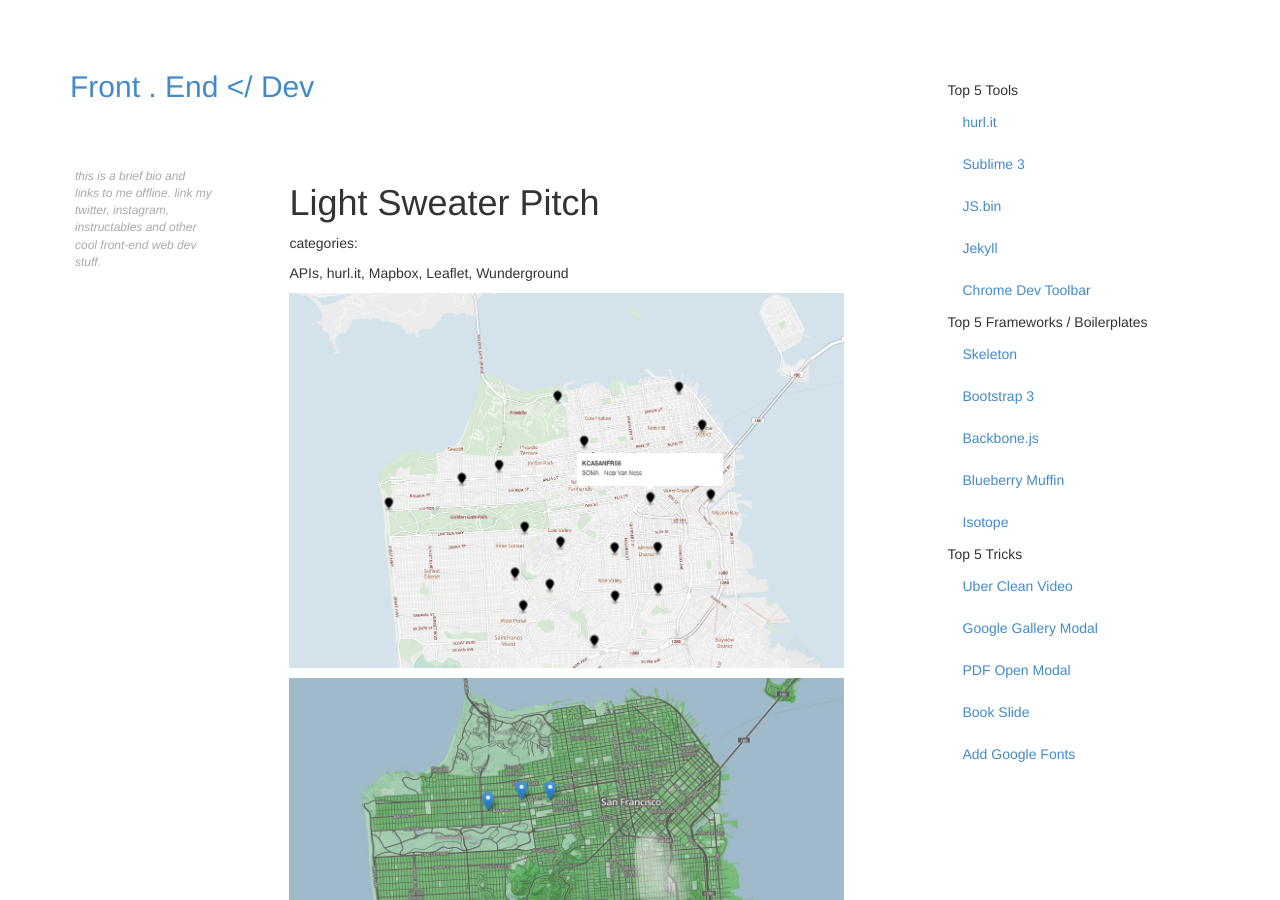
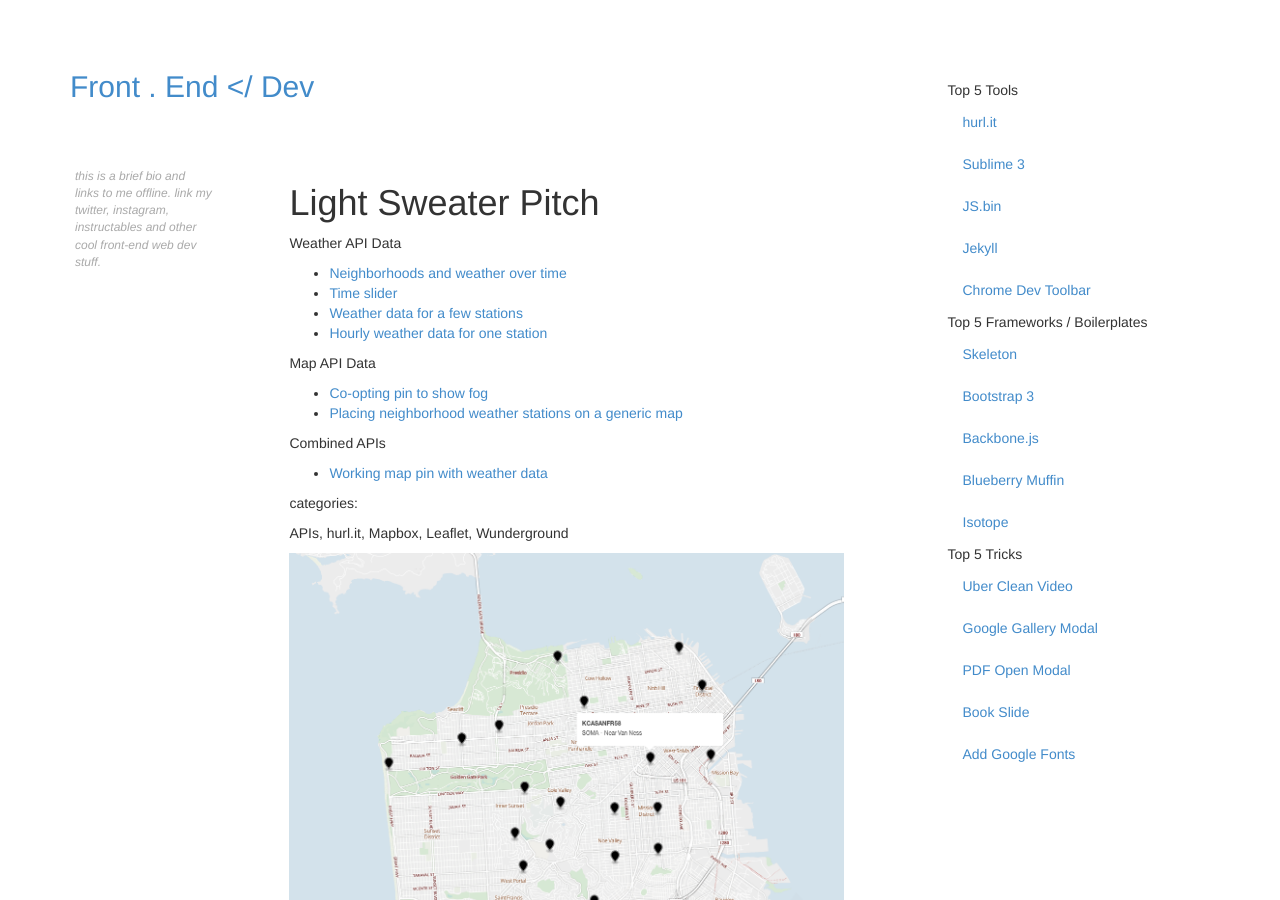
Before and after one commit to amyleew/front-end-dev-lab, a Jekyll site: the page built from _posts/2014-01-01-projecttwo.md, in a window 1280 px wide and 900 px high. Built offline with Jekyll 4.4.1, drawn with Linux system fonts in a browser that asks for light colours; nearby versions of some CDN libraries.

Commit message:
updated projects page

```diff
--- a/_layouts/project.html
+++ b/_layouts/project.html
@@ -9,6 +9,7 @@ title: project
 {{ content }}
 
 <p>categories: <div class"bioRead">{{ page.tags }}</div></p>
+
 
 	<p><img src="{{ page.image1 }}" /></p>
     <p><img src="{{ page.image2 }}" /></p>
--- a/_posts/2014-01-01-projecttwo.md
+++ b/_posts/2014-01-01-projecttwo.md
@@ -15,3 +15,19 @@ type: project
 ---
 
 # Light Sweater Pitch
+
+Weather API Data
+
+* [Neighborhoods and weather over time](http://jsbin.com/zahute/49)
+* [Time slider](http://jsbin.com/zahute/35)
+* [Weather data for a few stations](http://jsbin.com/zahute/25)
+* [Hourly weather data for one station](http://jsbin.com/zahute/20)
+
+Map API Data
+
+* [Co-opting pin to show fog](http://jsbin.com/palol/1)
+* [Placing neighborhood weather stations on a generic map](http://emmasf.github.io/API/)
+
+Combined APIs
+
+* [Working map pin with weather data](http://jsbin.com/tugex/1)
```
